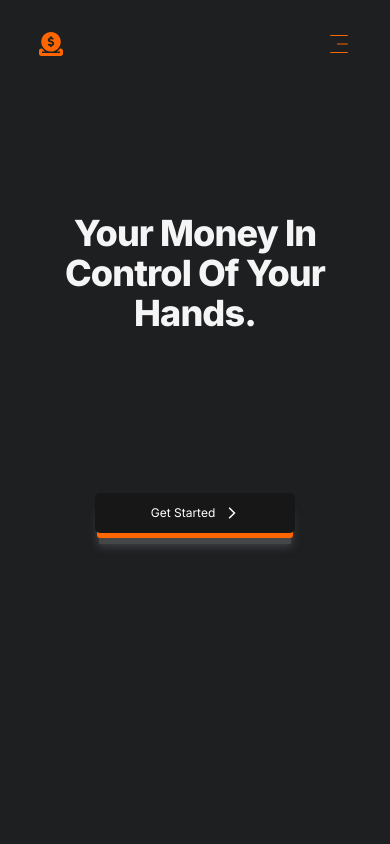
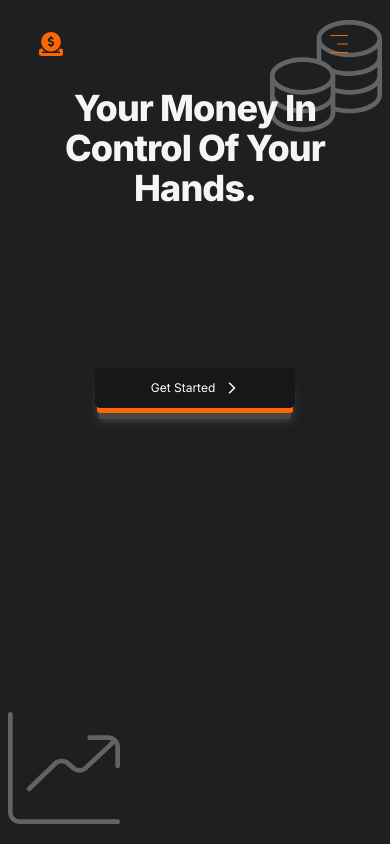
Before and after one commit to helterdev/finance-app, a Next.js app: page / in a window 390 px wide. Built offline with nearby package versions, Linux system fonts and the light colour scheme.

Commit message:
#5.3 prueba de responsivo sin fondo y sin vh

```diff
--- a/src/app/globals.css
+++ b/src/app/globals.css
@@ -68,7 +68,7 @@
     } */
 
     .header{
-      height: calc(100vh - 88px);
+      /* height: calc(100vh - 10%);| */
     }
 
     .header-form{
--- a/src/app/layout.tsx
+++ b/src/app/layout.tsx
@@ -18,8 +18,8 @@ export default function RootLayout({
 }>) {
   return (
     <html lang='en'>
-      <body className={inter.className}>
-        {/* <Background /> */}
+      <body className={`${inter.className} z-50`}>
+        <Background />
         <Navbar />
         {children}
       </body>
--- a/src/components/Navbar/Navbar.tsx
+++ b/src/components/Navbar/Navbar.tsx
@@ -5,7 +5,7 @@ import MobileMenu from './MobileMenu/MobileMenu';
 const Navbar = () => {
   return (
     <header>
-      <nav className='w-4/5 h-[88px] flex justify-between items-center m-auto py-8 max-w-screen-2xl'>
+      <nav className='w-4/5  flex justify-between items-center m-auto py-8 max-w-screen-2xl'>
         <Link
           href={'/'}
           className='text-[1.5rem] font-bold text-[var(--secundary-orange)]'
```
